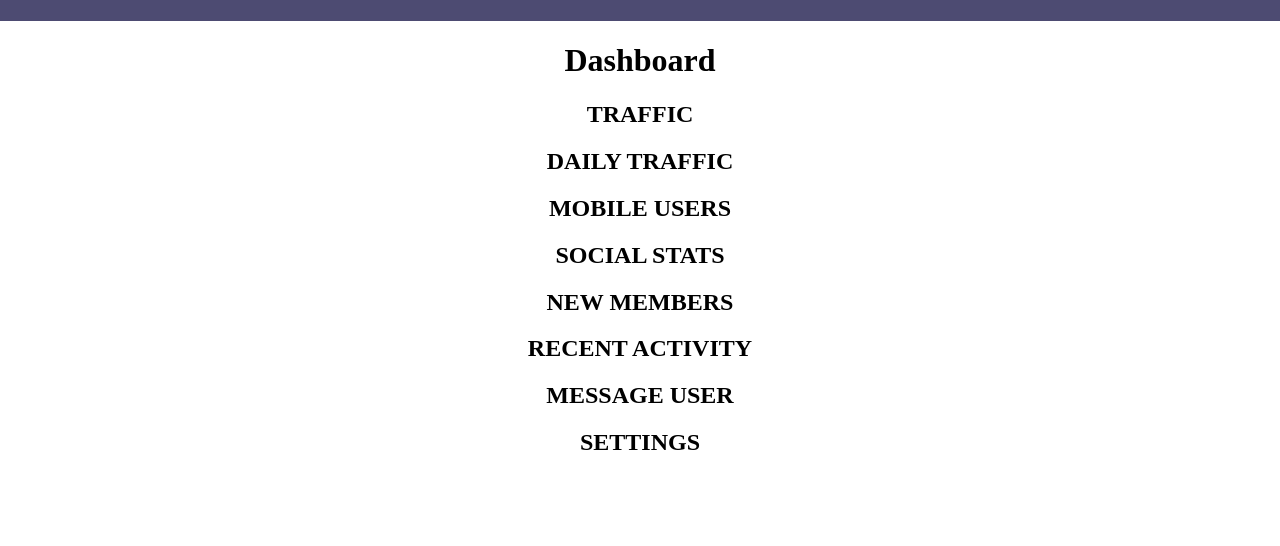
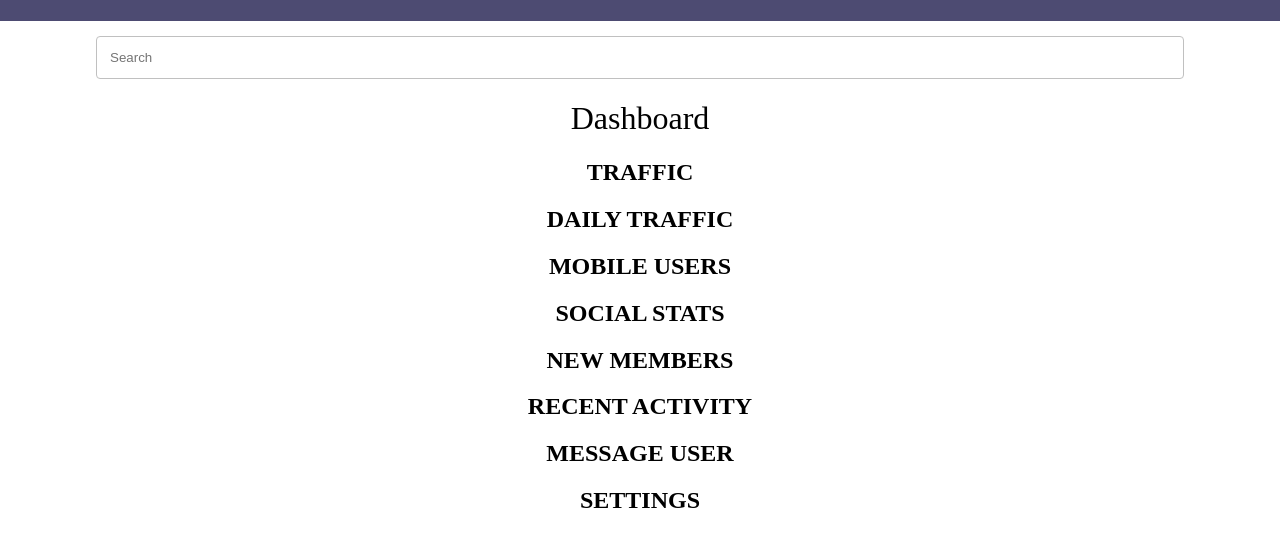
Before and after one commit to santanacodec/Techdegree-Project-7, a plain HTML site: page index.html in a window 1280 px wide. Shown: the part 150-696 px from the top of the page. Drawn offline with Linux system fonts and the light colour scheme.

Commit message:
started search bar

```diff
--- a/css/styles.css
+++ b/css/styles.css
@@ -89,3 +89,17 @@ nav ul {
 main {
     text-align: center;
 }
+
+input[id="search"] {
+    display: block;
+    margin: auto;
+    margin-top: 15px;
+    width: 85%;
+    padding: 13px;
+    border: 1px solid silver;
+    border-radius: 4px;
+}
+
+#dashboard {
+    font-weight: lighter;
+}
--- a/index.html
+++ b/index.html
@@ -28,7 +28,10 @@
             </ul>
         </nav>
         <main>
-            <h1>Dashboard</h1>
+
+            <input id="search" name="search" type="text" placeholder="Search" data-list="a" />
+
+            <h1 id="dashboard">Dashboard</h1>
 
             <h2>TRAFFIC</h2>
 
```
